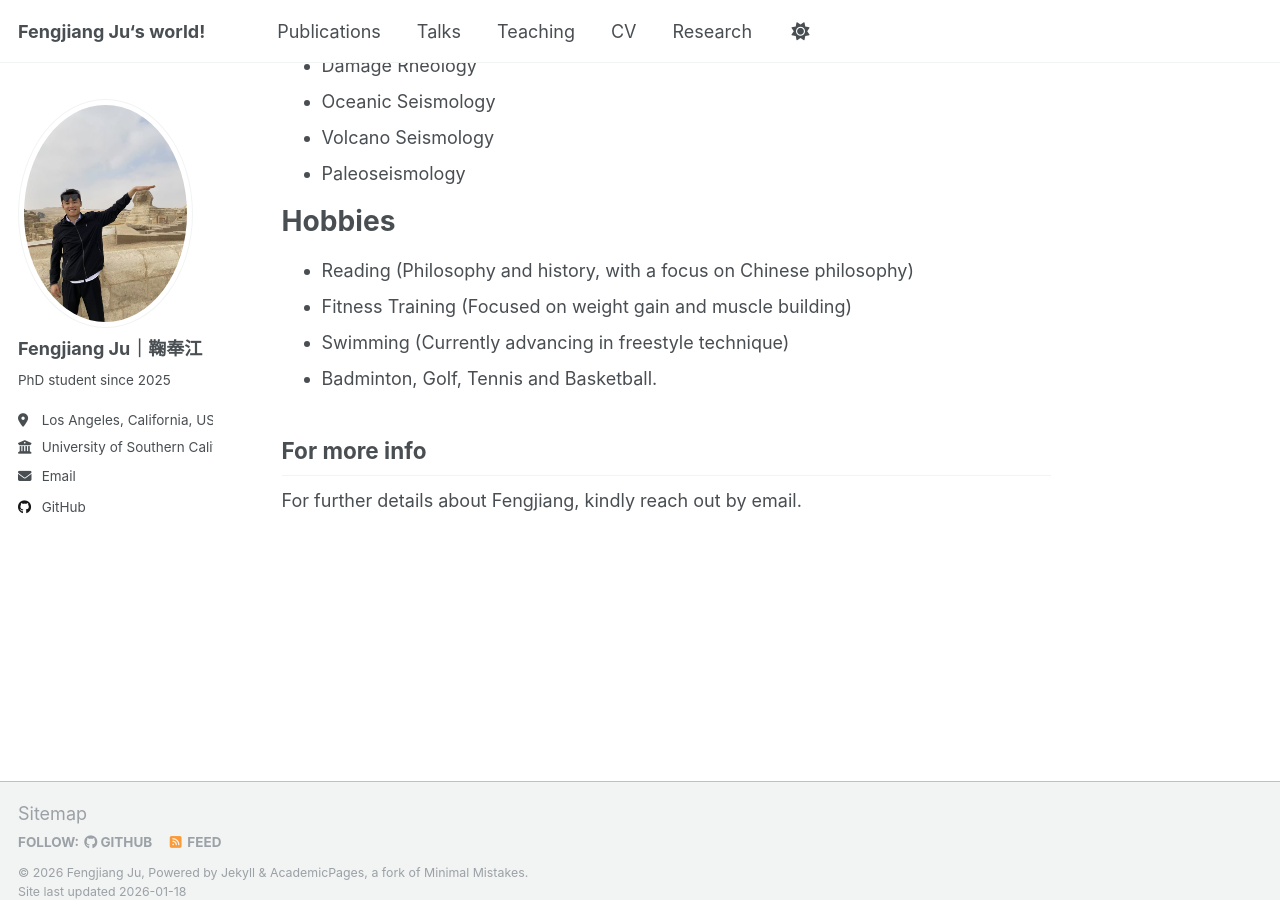
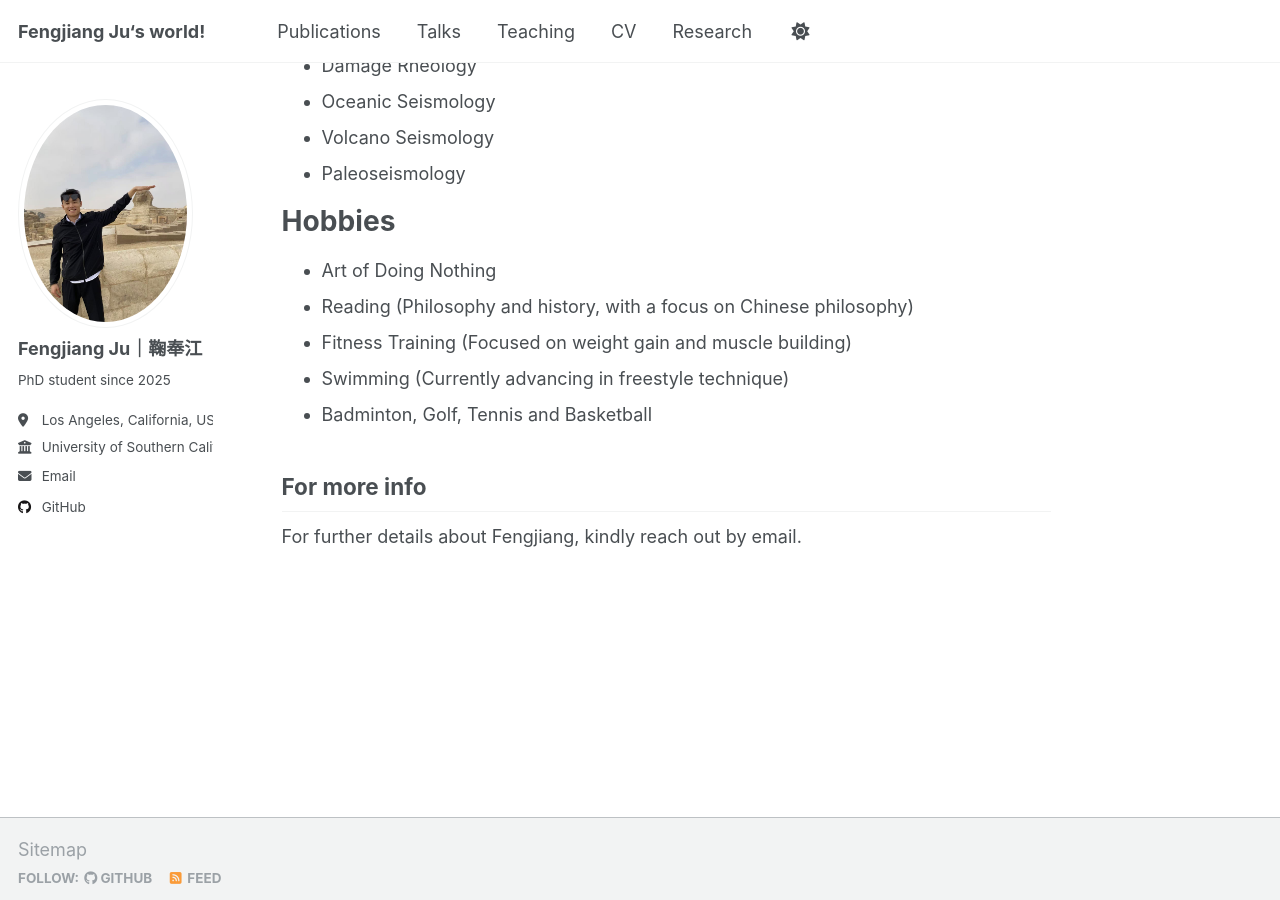
Before and after one commit to FengJiangJu/fengjiangju.github.io, a Jekyll site: the page built from _pages/about.md, in a window 1280 px wide and 900 px high, scrolled down 1348 px. Built offline with Jekyll 4.4.1, drawn with Linux system fonts in a browser that asks for light colours; a script that is not in the unit is left out.

Commit message:
Update about.md

```diff
--- a/_pages/about.md
+++ b/_pages/about.md
@@ -37,10 +37,11 @@ Research Interests
 
 Hobbies
 ======
+- Art of Doing Nothing
 - Reading (Philosophy and history, with a focus on Chinese philosophy)
 - Fitness Training (Focused on weight gain and muscle building)
 - Swimming (Currently advancing in freestyle technique)
-- Badminton, Golf, Tennis and Basketball.
+- Badminton, Golf, Tennis and Basketball
 
 For more info
 ------
```
